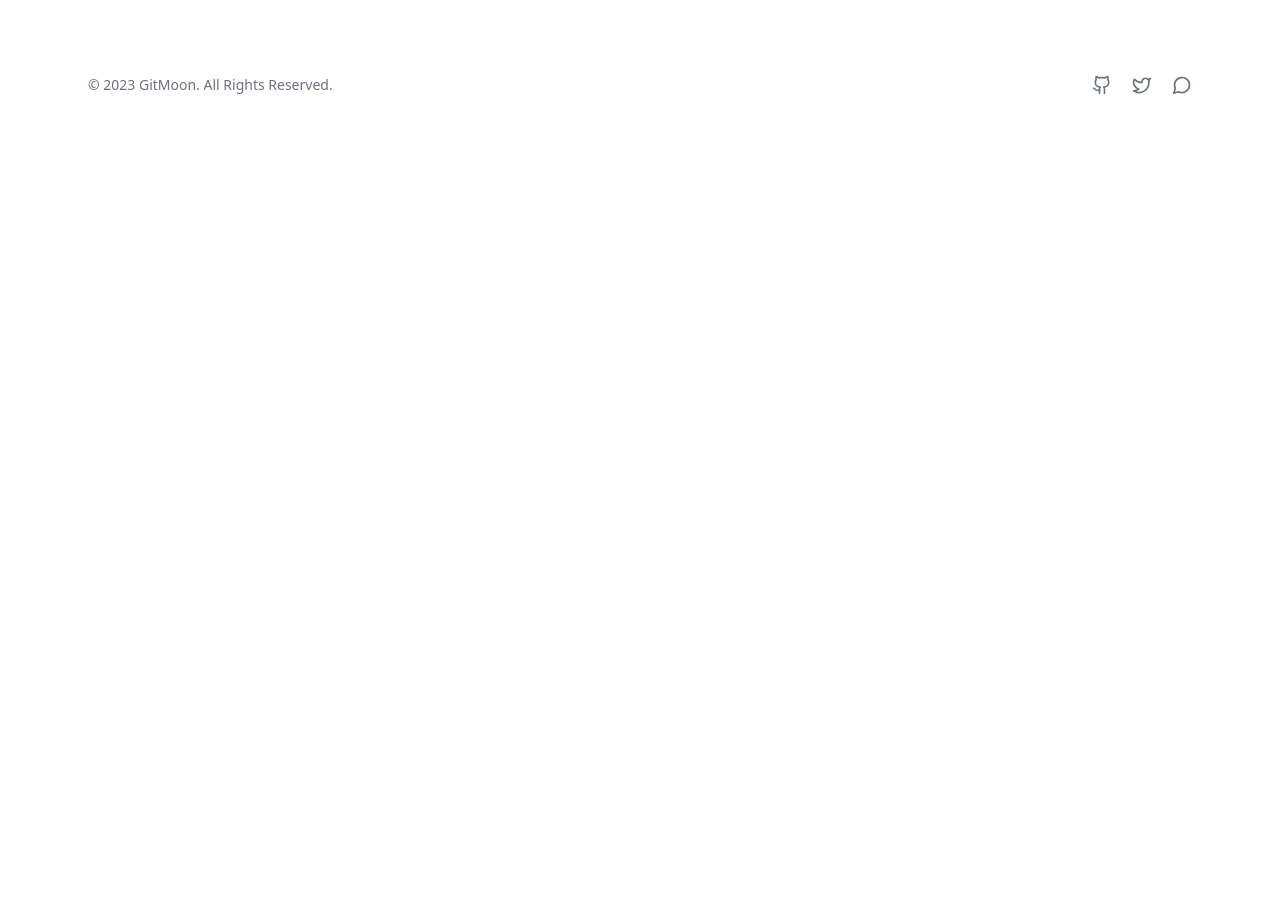
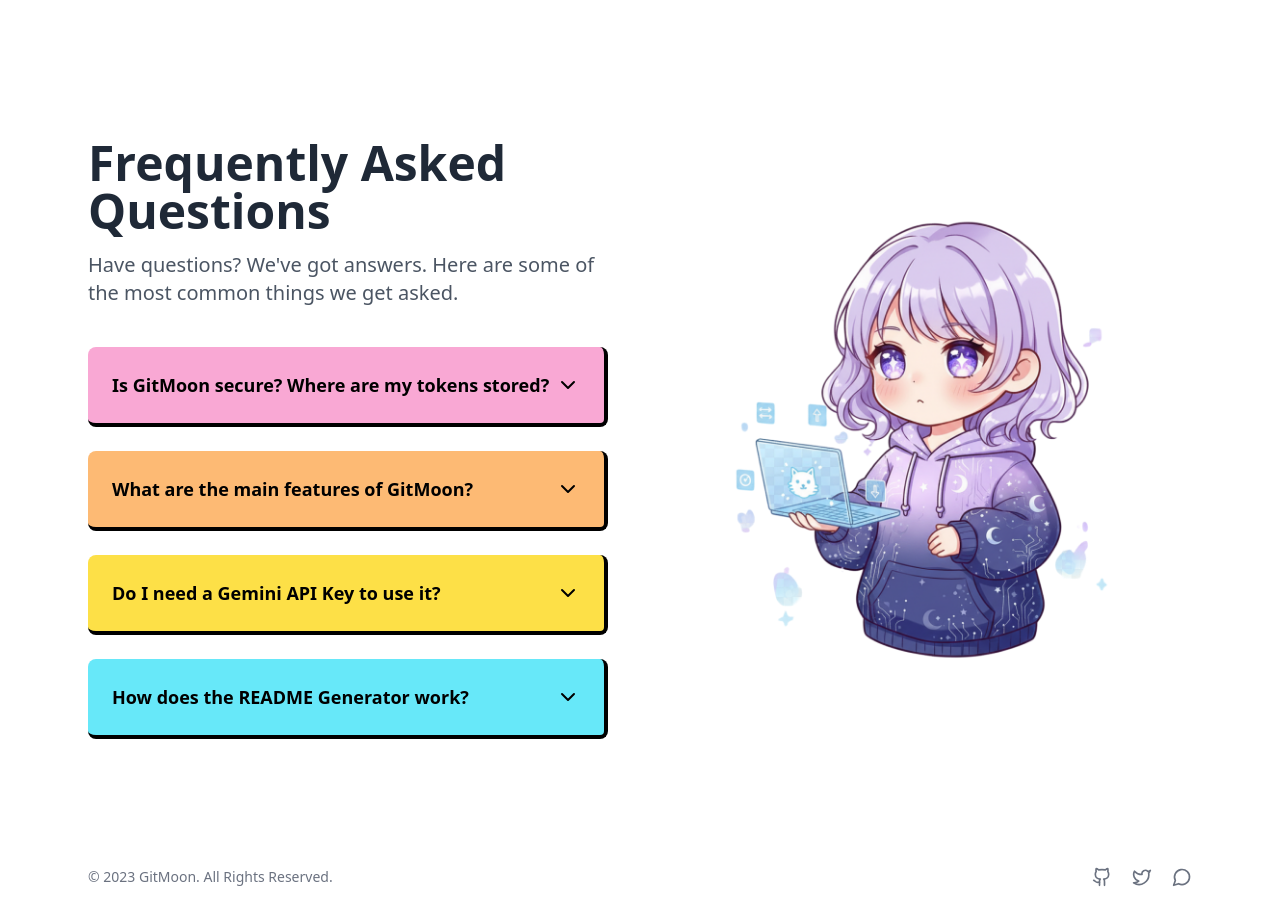
Before and after one commit to Moonveilcy/tester, a React (Vite) app: page / in a window 1280 px wide. Shown: the part 2320-3239 px from the top of the page. Before the commit the page ends 2447 px from the top, so only its background shows below. Built offline with nearby package versions, Linux system fonts and the light colour scheme.

Commit message:
added faq

```diff
--- a/src/pages/LandingPage.tsx
+++ b/src/pages/LandingPage.tsx
@@ -1,6 +1,7 @@
 import Hero from '../sections/Hero';
 import About from '../sections/About';
 import Feature from '../sections/Feature';
+import Faq from '../sections/Faq';
 
 export default function LandingPage() {
   return (
@@ -8,6 +9,7 @@
       <Hero />
       <About />
       <Feature />
+      <Faq />
     </>
   );
 }
--- /dev/null
+++ b/src/sections/Faq.tsx
@@ -0,0 +1,95 @@
+import { useState } from 'react';
+import { ChevronDown } from 'lucide-react';
+
+const faqData = [
+    {
+        question: "Is GitMoon secure? Where are my tokens stored?",
+        answer: "Yes! GitMoon is completely secure. All operations run on your local machine (client-side). Your GitHub and Gemini API keys are stored only in your browser's localStorage and are never sent to any server.",
+        color: "bg-pink-300",
+    },
+    {
+        question: "What are the main features of GitMoon?",
+        answer: "GitMoon allows you to commit & push files, automatically generate README.md files using AI, manage repositories, and even delete files or folders directly from a mobile-friendly web interface.",
+        color: "bg-orange-300",
+    },
+    {
+        question: "Do I need a Gemini API Key to use it?",
+        answer: "A Gemini API Key is required for AI-powered features like the README Generator and automatic commit message generation. Basic Git operations can be performed with just a GitHub token.",
+        color: "bg-yellow-300",
+    },
+    {
+        question: "How does the README Generator work?",
+        answer: "The generator analyzes your repository's file structure, main language, and package.json dependencies. It then uses this context along with your specific instructions to ask an AI (Gemini) to write a comprehensive and professional README.md file for you.",
+        color: "bg-cyan-300",
+    },
+];
+
+const FaqItem = ({ faq, isOpen, onClick, color }) => (
+    <div className={`relative rounded-lg text-black border-b-4 border-r-4 border-black ${color}`}>
+        <button
+            onClick={onClick}
+            className="w-full flex justify-between items-center text-left p-6"
+        >
+            <span className="font-bold text-lg">{faq.question}</span>
+            <ChevronDown
+                className={`w-6 h-6 transition-transform duration-300 ${isOpen ? 'transform rotate-180' : ''}`}
+            />
+        </button>
+        <div
+            className={`overflow-hidden transition-all duration-300 ease-in-out ${isOpen ? 'max-h-96' : 'max-h-0'}`}
+        >
+            <div className="p-6 pt-0 text-black/80">
+                <p>{faq.answer}</p>
+            </div>
+        </div>
+    </div>
+);
+
+export default function Faq() {
+    const [openIndex, setOpenIndex] = useState<number | null>(null);
+
+    const handleClick = (index: number) => {
+        setOpenIndex(openIndex === index ? null : index);
+    };
+
+    return (
+        <section id="faq" className="bg-white text-black py-16 lg:py-24">
+            <div className="container mx-auto px-6 max-w-6xl">
+                <div className="flex flex-col lg:flex-row items-center justify-between gap-12 lg:gap-16">
+
+                    <div className="lg:w-1/2 w-full order-2 lg:order-1 text-left">
+                        <div className="mb-10">
+                            <h2 className="text-4xl sm:text-5xl font-bold mb-4 text-gray-800">
+                                Frequently Asked Questions
+                            </h2>
+                            <p className="text-lg lg:text-xl text-gray-600 max-w-3xl leading-relaxed">
+                                Have questions? We've got answers. Here are some of the most common things we get asked.
+                            </p>
+                        </div>
+                        <div className="space-y-6">
+                            {faqData.map((faq, index) => (
+                                <FaqItem
+                                    key={index}
+                                    faq={faq}
+                                    color={faq.color}
+                                    isOpen={openIndex === index}
+                                    onClick={() => handleClick(index)}
+                                />
+                            ))}
+                        </div>
+                    </div>
+
+                    <div className="lg:w-1/2 w-full order-1 lg:order-2 flex justify-center lg:justify-end">
+                         <img
+                            src="/faq.png"
+                            alt="FAQ Illustration"
+                            className="w-full max-w-sm sm:max-w-md md:max-w-lg lg:max-w-xl h-auto rounded-lg"
+                            onError={(e) => { e.currentTarget.src = 'https://placehold.co/600x600/e5e7eb/1f2937?text=FAQ'; }}
+                        />
+                    </div>
+
+                </div>
+            </div>
+        </section>
+    );
+}
```
Also changed, not shown: public/faq.png (added).
